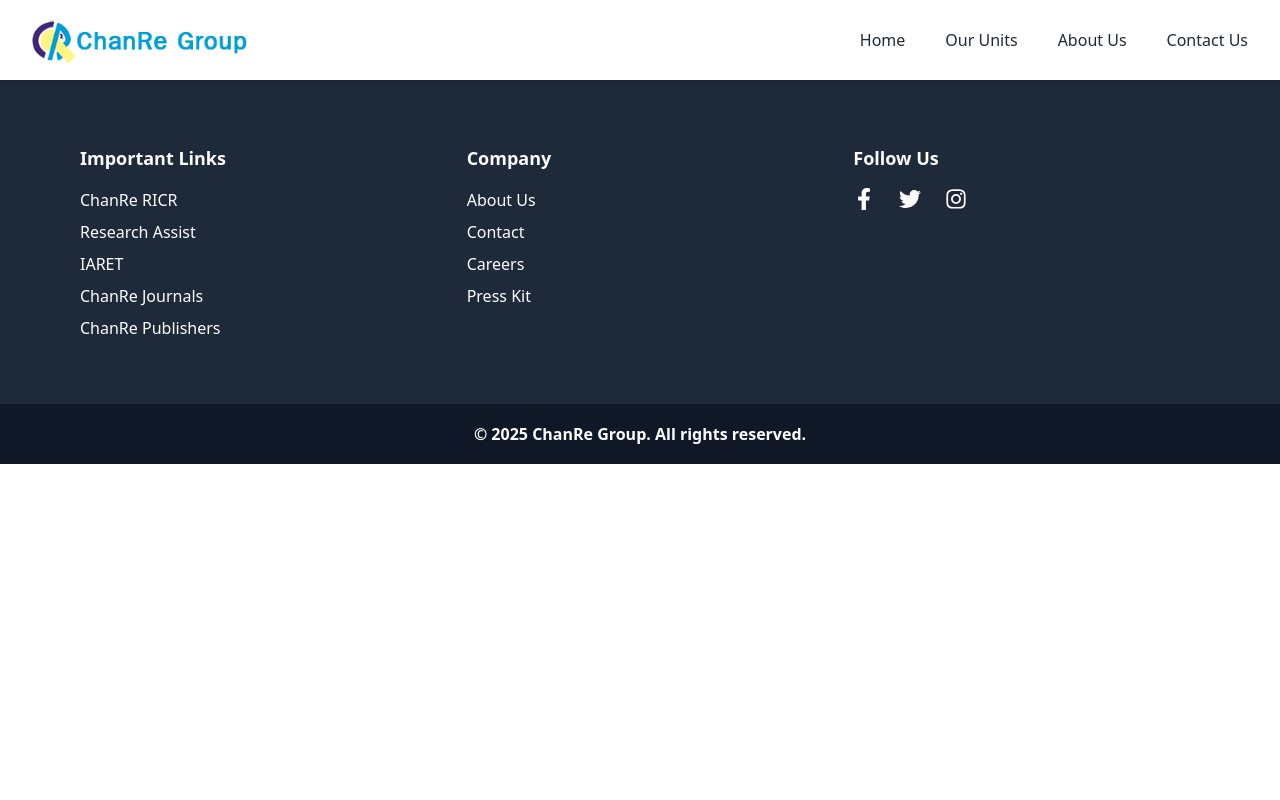
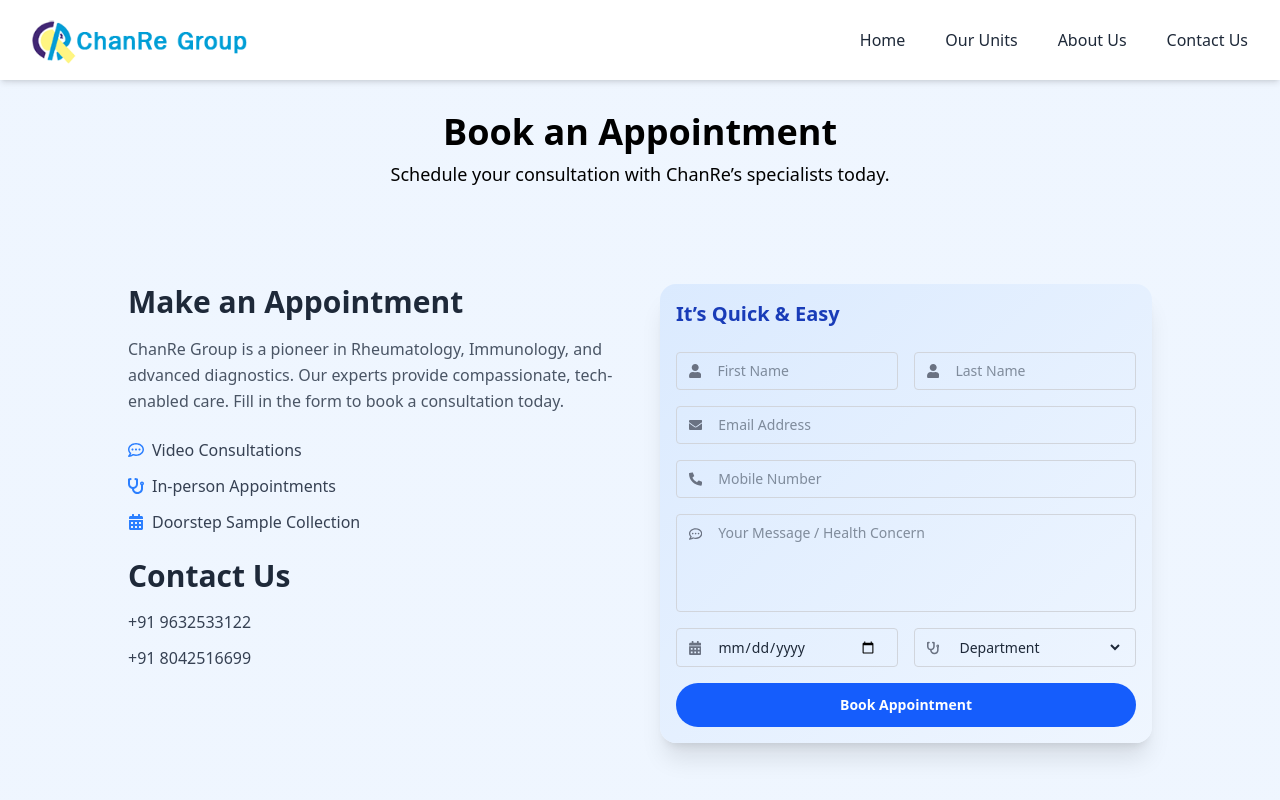
Before and after one commit to ManuJ1210/ChanRe, a React (Vite) app: page /appointment in a window 1280 px wide. Shown: the top 800 px of the page. Built offline with nearby package versions, Linux system fonts and the light colour scheme.

Commit message:
Added Contact-Page and Appointment booking-page

```diff
--- a/src/Routers/Navigation.jsx
+++ b/src/Routers/Navigation.jsx
@@ -4,6 +4,7 @@
 import ContactPage from "../pages/contact";
 import OurUnits from "../pages/Ourunits";
 import { AnimatePresence } from 'framer-motion';
+import AppointmentPage from "../pages/Appointment";
 
 
 
@@ -17,6 +18,8 @@
       <Route path="/about" element={<About />} />
       <Route path="/our-units" element={<OurUnits />} />
       <Route path="/contact" element={<ContactPage />} />
+      <Route path="/appointment" element={<AppointmentPage />} />
+
 
     </Routes>
     </AnimatePresence>
--- a/src/components/Carousel.jsx
+++ b/src/components/Carousel.jsx
@@ -1,6 +1,7 @@
 import { Typewriter } from "react-simple-typewriter";
 import { motion } from "framer-motion";
 import { Link } from "react-router-dom";
+
 
 const HeroSection = () => {
   return (
@@ -63,12 +64,12 @@
           >
             Explore Our Units
           </motion.button></Link>
-          <motion.button
+          <Link to="/appointment"><motion.button
             whileHover={{ scale: 1.05 }}
             className="px-6 py-3 border border-blue-600 text-blue-600 rounded-xl hover:bg-blue-100 transition"
           >
             Book Appointment
-          </motion.button>
+          </motion.button></Link>
         </motion.div>
       </motion.div>
 
--- a/src/components/units.jsx
+++ b/src/components/units.jsx
@@ -47,7 +47,8 @@
       </motion.p>
 
       <div className="w-full mt-12 px-6 md:px-12 lg:px-20 rounded-2xl">
-        <ul className="grid grid-cols-1 p-8 rounded-2xl sm:grid-cols-2 md:grid-cols-3 border border-gray-300 gap-6 bg-white">
+        <div className="bg-white border border-gray-300 p-6 rounded-lg ">
+        <ul className="grid grid-cols-1 p-8 rounded-2xl sm:grid-cols-2 md:grid-cols-3  gap-6 bg-white">
           {units.map((unit, index) => (
             <motion.li
               key={index}
@@ -78,8 +79,10 @@
             >
               Explore Our Units
             </Link>
+
           </motion.div>
         </motion.div>
+        </div>
       </div>
     </section>
   );
--- /dev/null
+++ b/src/pages/Appointment.jsx
@@ -0,0 +1,151 @@
+import { FaUser, FaEnvelope, FaPhoneAlt, FaCalendarAlt, FaStethoscope, FaRegCommentDots } from "react-icons/fa";
+import { motion } from "framer-motion";
+const AppointmentPage = () => {
+    return (
+        <>
+            <div className="min-h-screen text-black">
+
+                <section className="py-8 px-6 max-w-7xl mx-auto text-center">
+                    <motion.h1 className="text-4xl font-bold"
+                        initial={{ opacity: 0, y: -30 }}
+                        whileInView={{ opacity: 1, y: 0 }}
+                        transition={{ duration: 0.6 }}
+                        viewport={{ once: true }}
+                    >
+                        Book an Appointment</motion.h1>
+                    <motion.p className="mt-2 text-lg text-black"
+                        initial={{ opacity: 0 }}
+                        whileInView={{ opacity: 1 }}
+                        transition={{ delay: 0.2, duration: 0.6 }}
+                        viewport={{ once: true }}
+                    >
+                        Schedule your consultation with ChanRe’s specialists today.
+                    </motion.p>
+                </section>
+
+
+                <section className=" text-gray-800 py-16 px-6">
+                    <div className="max-w-5xl mx-auto grid grid-cols-1 lg:grid-cols-2 gap-10 items-start">
+
+                        <motion.div
+                            initial={{ opacity: 0, x: -60 }}
+                            whileInView={{ opacity: 1, x: 0 }}
+                            transition={{ duration: 0.6 }}
+                            viewport={{ once: true }}
+                        >
+                            <h2 className="text-3xl font-bold mb-4">Make an Appointment</h2>
+                            <p className="mb-6 text-gray-600 leading-relaxed">
+                                ChanRe Group is a pioneer in Rheumatology, Immunology, and advanced diagnostics. Our experts provide compassionate, tech-enabled care. Fill in the form to book a consultation today.
+                            </p>
+                            <ul className="space-y-3 text-gray-700">
+                                <li className="flex items-center gap-2">
+                                    <FaRegCommentDots className="text-blue-500" /> Video Consultations
+                                </li>
+                                <li className="flex items-center gap-2">
+                                    <FaStethoscope className="text-blue-500" /> In-person Appointments
+                                </li>
+                                <li className="flex items-center gap-2">
+                                    <FaCalendarAlt className="text-blue-500" /> Doorstep Sample Collection
+                                </li>
+                            </ul>
+                            <div className="mt-6 ">
+                            <h1 className="text-3xl font-bold">Contact Us</h1>
+                            <ul className="space-y-3 text-gray-700 mt-4">
+                                <li>+91 9632533122</li>
+                                <li>+91 8042516699</li>
+                            </ul>
+                        </div>
+                        </motion.div>
+
+
+
+                        <motion.div className="bg-gradient-to-br from-blue-100 to-blue-50 p-4 rounded-2xl shadow-xl"
+                            initial={{ opacity: 0, x: 60 }}
+                            whileInView={{ opacity: 1, x: 0 }}
+                            transition={{ duration: 0.6 }}
+                            viewport={{ once: true }}>
+                            <h3 className="text-xl font-bold text-blue-800 mb-6">It’s Quick & Easy</h3>
+                            <form className="space-y-4 text-sm">
+
+                                <div className="grid grid-cols-2 gap-4">
+                                    <div className="flex items-center border border-gray-300 rounded px-3">
+                                        <FaUser className="text-gray-500 mr-2" />
+                                        <input
+                                            type="text"
+                                            placeholder="First Name"
+                                            className="w-full p-2 outline-none bg-transparent"
+                                        />
+                                    </div>
+                                    <div className="flex items-center border border-gray-300 rounded px-3">
+                                        <FaUser className="text-gray-500 mr-2" />
+                                        <input
+                                            type="text"
+                                            placeholder="Last Name"
+                                            className="w-full p-2 outline-none bg-transparent"
+                                        />
+                                    </div>
+                                </div>
+
+
+                                <div className="flex items-center border border-gray-300 rounded px-3">
+                                    <FaEnvelope className="text-gray-500 mr-2" />
+                                    <input
+                                        type="email"
+                                        placeholder="Email Address"
+                                        className="w-full p-2 outline-none bg-transparent"
+                                    />
+                                </div>
+
+
+                                <div className="flex items-center border border-gray-300 rounded px-3">
+                                    <FaPhoneAlt className="text-gray-500 mr-2" />
+                                    <input
+                                        type="tel"
+                                        placeholder="Mobile Number"
+                                        className="w-full p-2 outline-none bg-transparent"
+                                    />
+                                </div>
+
+                                <div className="border border-gray-300 rounded px-3 flex items-start">
+                                    <FaRegCommentDots className="text-gray-500 mt-3 mr-2" />
+                                    <textarea
+                                        placeholder="Your Message / Health Concern"
+                                        className="w-full p-2 outline-none bg-transparent h-24 resize-none"
+                                    />
+                                </div>
+
+
+                                <div className="grid grid-cols-2 gap-4">
+                                    <div className="flex items-center border border-gray-300 rounded px-3">
+                                        <FaCalendarAlt className="text-gray-500 mr-2" />
+                                        <input type="date" className="w-full p-2 outline-none bg-transparent" />
+                                    </div>
+                                    <div className="flex items-center border border-gray-300 rounded px-3">
+                                        <FaStethoscope className="text-gray-500 mr-2" />
+                                        <select className="w-full p-2 outline-none bg-transparent">
+                                            <option>Department</option>
+                                            <option>Rheumatology</option>
+                                            <option>Immunology</option>
+                                            <option>Diagnostics</option>
+                                        </select>
+                                    </div>
+                                </div>
+
+
+                                <button
+                                    type="submit"
+                                    className="w-full bg-blue-600 text-white py-3 rounded-full font-semibold hover:bg-blue-700 transition"
+                                >
+                                    Book Appointment
+                                </button>
+                            </form>
+                        </motion.div>
+                    </div>
+                </section>
+            </div>
+        </>
+
+    );
+};
+
+export default AppointmentPage;
--- a/src/pages/contact.jsx
+++ b/src/pages/contact.jsx
@@ -3,7 +3,7 @@
 
 const ContactPage = () => {
     return (
-        <div className="bg-white text-gray-800">
+        <div className=" text-gray-800">
 
             <section className="py-16 px-6 text-center">
                 <motion.h2 className="text-4xl font-bold mb-2 "
@@ -50,7 +50,7 @@
             </section>
 
 
-            <section className="bg-gradient-to-r from-blue-500 to-blue-700 py-10 px-6 border-t align-middle border-gray-300 h-80">
+            <section className="bg-gradient-to-r from-blue-500 to-blue-700 py-10 px-6 border-t align-middle border-gray-300 mx-auto">
                 <div className="max-w-6xl mx-auto grid grid-cols-1 sm:grid-cols-3 gap-10 text-center">
 
                     <motion.div
--- a/vite.config.js
+++ b/vite.config.js
@@ -2,7 +2,7 @@
 import react from '@vitejs/plugin-react'
 import tailwindcss from '@tailwindcss/vite'
 
-// https://vite.dev/config/
+
 export default defineConfig({
   plugins: [react(),
     tailwindcss(),
```
Also changed, not shown: src/pages/Ourunits.jsx (+17 -15 lines).
